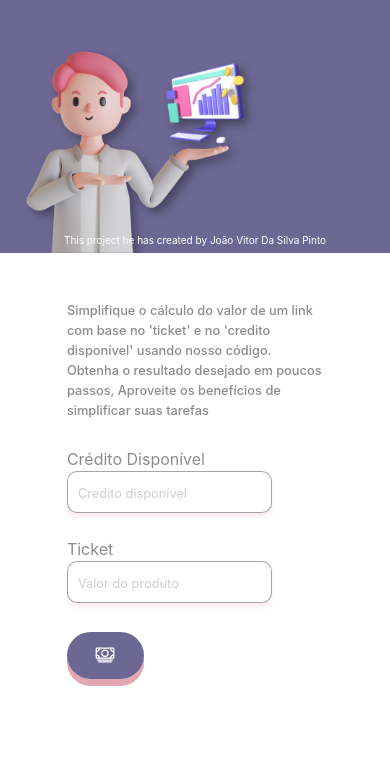
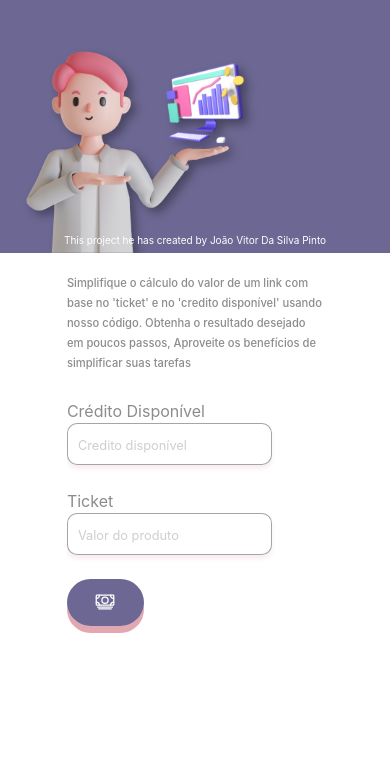
Before and after one commit to joaosilva25/Ticket_Calculator, a plain HTML site: page index.html in a window 390 px wide. Drawn offline with nearby package versions, Linux system fonts and the light colour scheme.

Commit message:
third commit

```diff
--- a/code.css
+++ b/code.css
@@ -77,7 +77,7 @@ select {
 }
 
 button {
-    margin-top: 5px;
+    margin-top: 0px;
     width:30%;
     padding:8px;
     border:none;
@@ -137,6 +137,15 @@ input::placeholder {
 
         h3 {
             margin-top: 0%;
+            line-height: 25px;
+        }
+
+        h5 {
+            font-size:70%;
+        }
+
+        .conteudo {
+            margin-top:20px;
         }
 
 }
--- a/index.html
+++ b/index.html
@@ -15,7 +15,7 @@
                     <p>This project he has created by João Vitor Da Silva Pinto</p>
             </div>
             <aside class="col-md-6 col-sm-8 col-xs-11 area_right">
-                <div class="conteudo mt-5">
+                <div class="conteudo">
                     <h5> Simplifique o cálculo do valor de um link com base no 'ticket' e no 'credito disponível' usando nosso código. Obtenha o resultado desejado em poucos passos,
 
                         Aproveite os benefícios de simplificar suas tarefas
```
